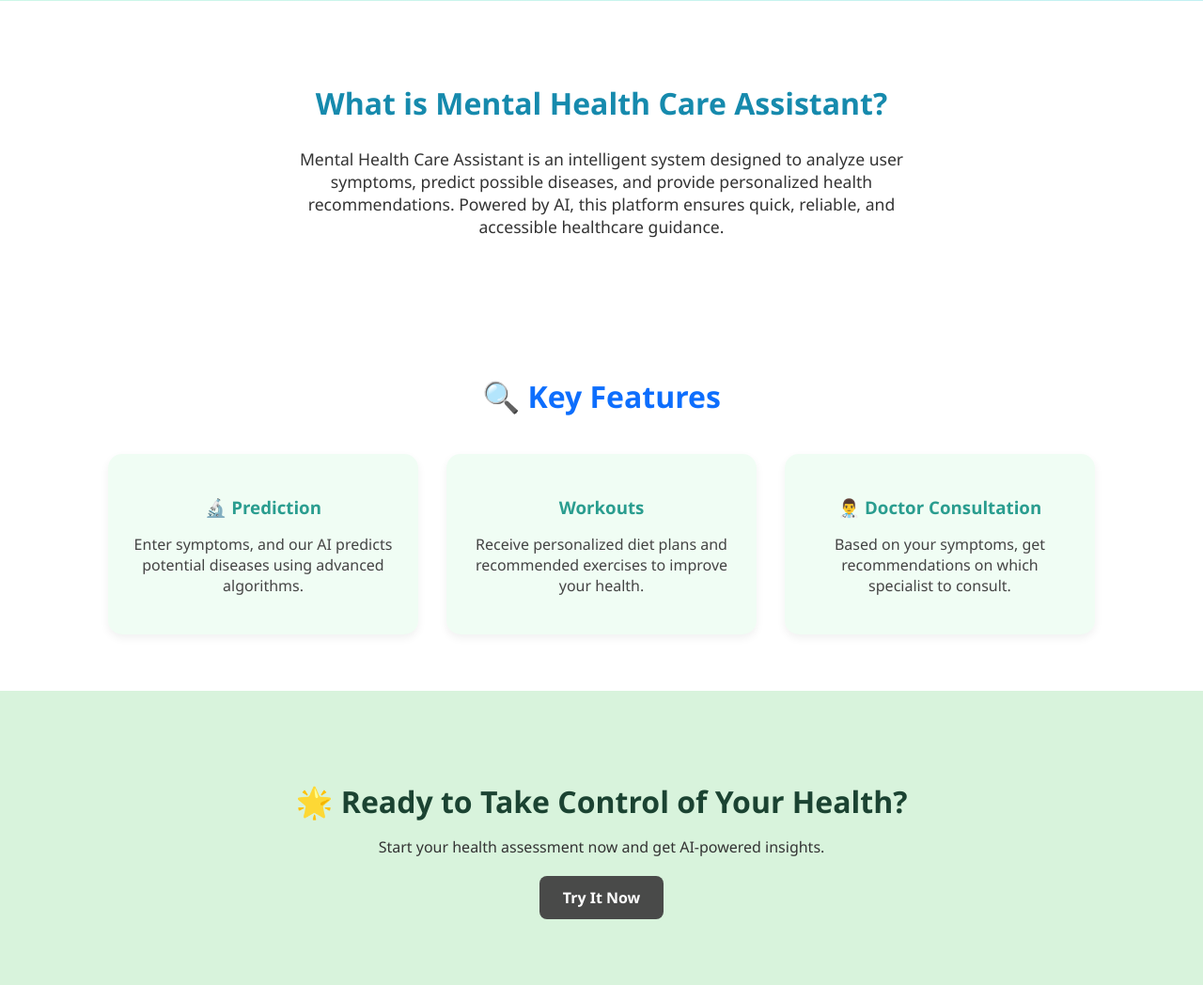
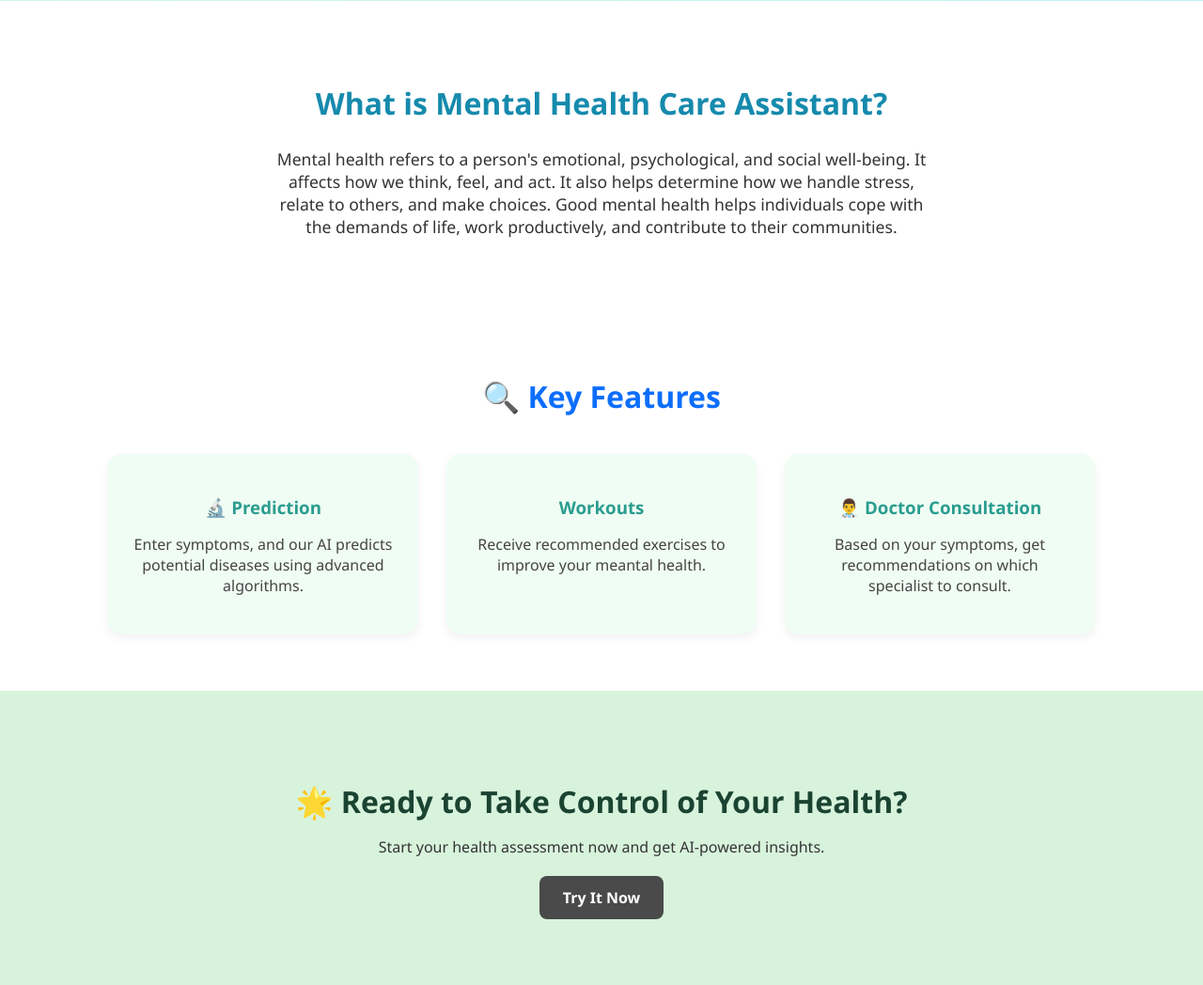
Before and after one commit to dakshan-18/vec_hack, a Flask app: page / in a window 1280 px wide. Shown: the part 511-1559 px from the top of the page at 94% size. Run offline with Flask 3, Linux system fonts and the light colour scheme.

Commit message:
update front
some content update front page

```diff
--- a/templates/front.html
+++ b/templates/front.html
@@ -60,10 +60,9 @@
     <section class="description">
       <h2 class="slide-up">What is Mental Health Care Assistant?</h2>
       <p class="slide-up-delay">
-        Mental Health Care Assistant is an intelligent system designed to analyze
-        user symptoms, predict possible diseases, and provide personalized
-        health recommendations. Powered by AI, this platform ensures quick,
-        reliable, and accessible healthcare guidance.
+        Mental health refers to a person's emotional, psychological, and social well-being.
+        It affects how we think, feel, and act. It also helps determine how we handle stress, relate to others, and make choices.
+        Good mental health helps individuals cope with the demands of life, work productively, and contribute to their communities.
       </p>
     </section>
 
@@ -81,8 +80,8 @@
         <div class="feature zoom-in">
           <h3>Workouts</h3>
           <p>
-            Receive personalized diet plans and recommended exercises to improve
-            your health.
+            Receive recommended exercises to improve
+            your meantal health.
           </p>
         </div>
         <div class="feature zoom-in">
```
